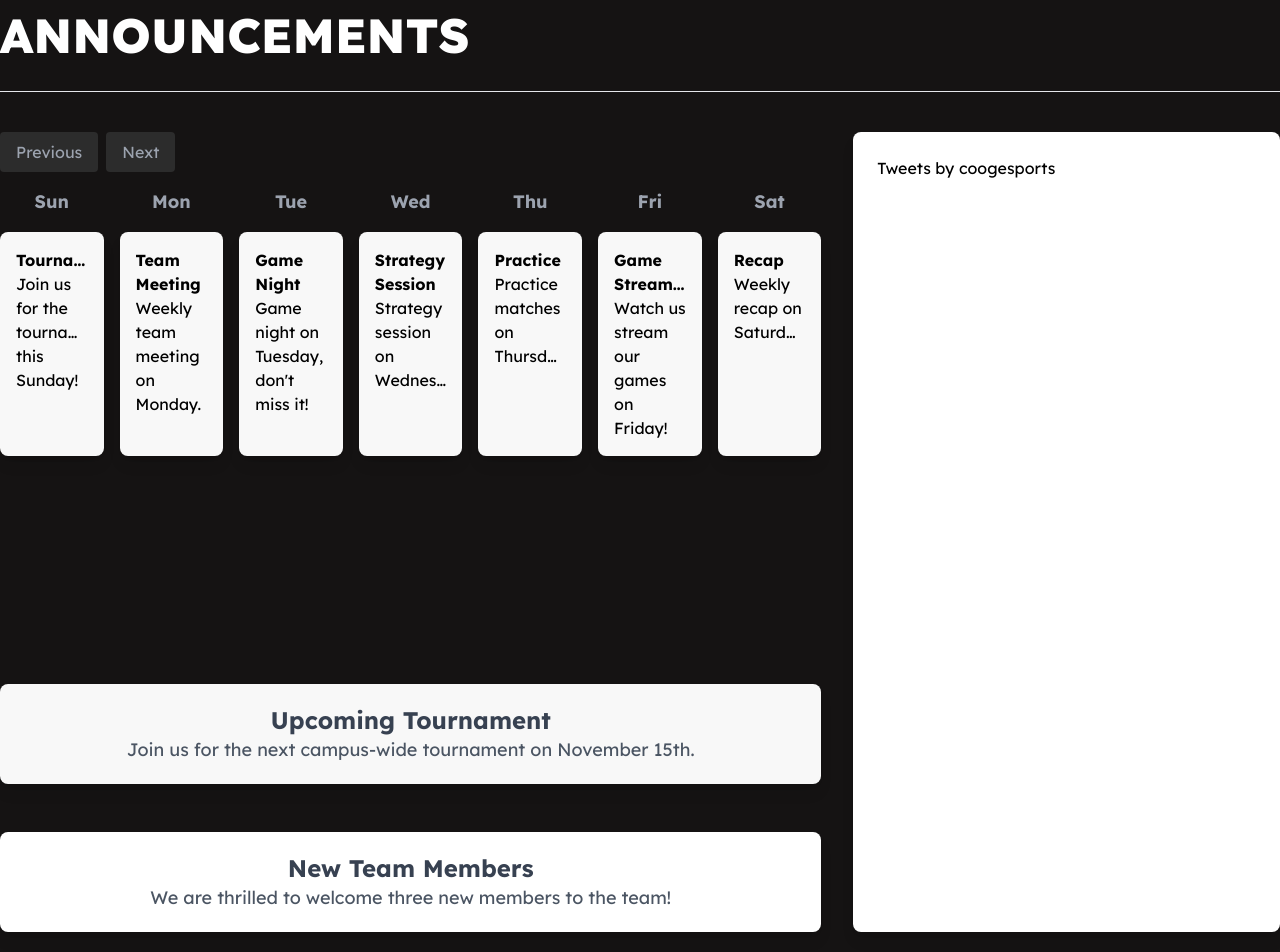
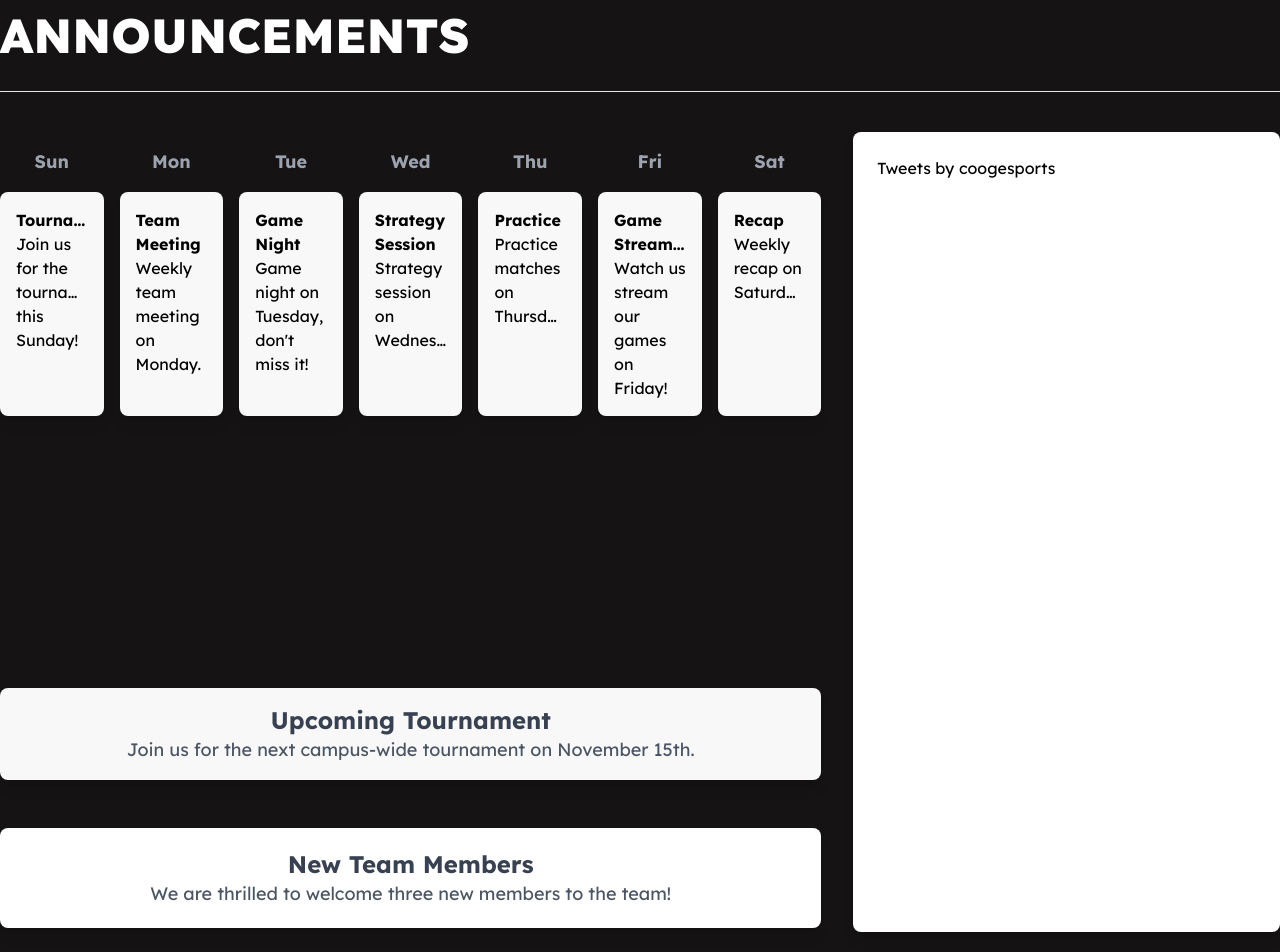
Before and after one commit to CoogEsports/website, a Nuxt app: page / in a window 1280 px wide. Shown: the part 900-1852 px from the top of the page. Built offline with nearby package versions, Linux system fonts and the light colour scheme.

Commit message:
removed vestigial anchor tags in calendar, adjusted header bar in contact, removed buttons in announcements in index.vue

```diff
--- a/components/DisplayCalendar.vue
+++ b/components/DisplayCalendar.vue
@@ -81,9 +81,6 @@ updated: 10/08/2024 (added test qr code tied to every event)
               <a
                 v-for="event in getEventsForDate(pmDay)"
                 :key="event.id"
-                :href="
-                  '#event-' + event.title.replace(/\s+/g, '-').toLowerCase()
-                "
                 :class="{ 'line-through': isPastEvent(event.datetime) }"
                 class="text-xs ellipsis-multiline"
               >
@@ -124,7 +121,6 @@ updated: 10/08/2024 (added test qr code tied to every event)
             <a
               v-for="event in getEventsForDate(date)"
               :key="event.id"
-              :href="'#event-' + event.title.replace(/\s+/g, '-').toLowerCase()"
               :class="{ 'line-through': isPastEvent(event.datetime) }"
               class="font-arimo text-xs font-bold text-[#333333] ellipsis-multiline"
             >
@@ -156,7 +152,6 @@ updated: 10/08/2024 (added test qr code tied to every event)
             <a
               v-for="event in getEventsForDate(nmDay)"
               :key="event.id"
-              :href="'#event-' + event.title.replace(/\s+/g, '-').toLowerCase()"
               :class="{ 'line-through': isPastEvent(event.datetime) }"
               class="text-xs flexbox text-[#b3b2b2] ellipsis-multiline"
             >
--- a/pages/contact.vue
+++ b/pages/contact.vue
@@ -1,9 +1,10 @@
 <template>
   <div class="max-h-screen pb-8 bg-lighter-base text-white font-sans">
+    <div class="container mx-auto py-8">
       <h2
-      class="mb-8 text-4xl tracking-tight font-extrabold text-center text-white uppercase pt-8"
+        class="text-3xl font-bold mb-6"
       >
-      Contact Us
+    CONTACT US
     </h2>
 
       <hr class="h-px my-8 bg-gray-200 border-0 dark:bg-[#2c2c2c]" >
@@ -58,4 +59,5 @@
         </div>
       </form>
     </div>
+  </div>
 </template>
--- a/pages/index.vue
+++ b/pages/index.vue
@@ -52,7 +52,7 @@
             <div class="flex justify-between items-center text-white mb-4">
               <div class="flex space-x-2">
                 <!-- these buttons do nothing -brespina -->
-                <button
+                <!-- <button
                   class="px-4 py-2 bg-[#2c2c2c] text-gray-400 rounded font-sans"
                 >
                   Previous
@@ -61,7 +61,7 @@
                   class="px-4 py-2 bg-[#2c2c2c] text-gray-400 rounded font-sans"
                 >
                   Next
-                </button>
+                </button> -->
               </div>
             </div>
             <div class="grid grid-cols-7 gap-4">
@@ -145,9 +145,9 @@
                 </p>
               </div>
             </div>
-            <div class="py-9 text-center">
+            <div class="pt-20 py-10 text-center">
               <div
-                class="mt-48 py-5 bg-current-month shadow-lg rounded-lg justify-end"
+                class="mt-48 py-4 bg-current-month shadow-lg rounded-lg justify-end"
               >
                 <h3 class="text-2xl font-bold text-gray-700">
                   Upcoming Tournament
```
Lines whose indentation alone changed are shown as unchanged.
